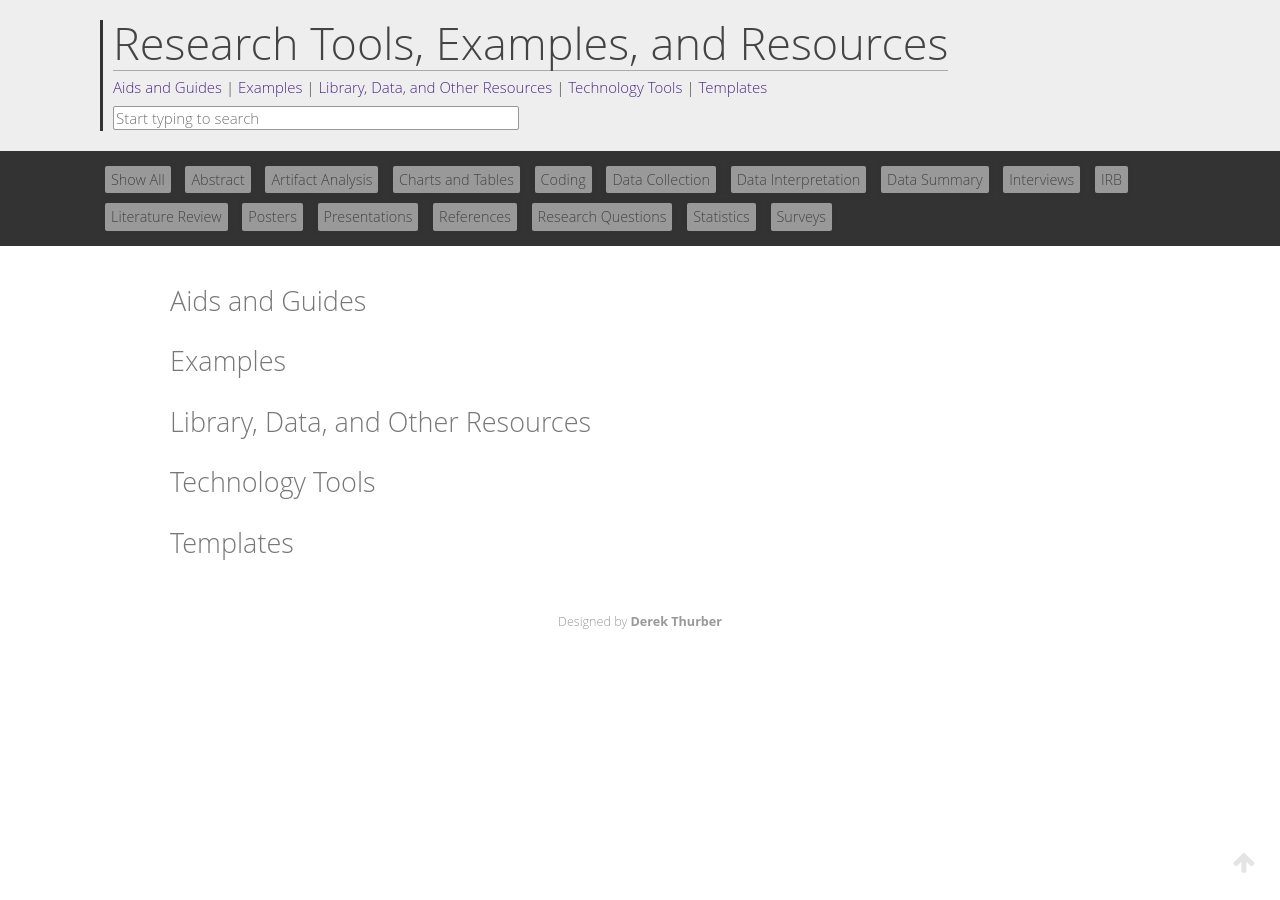
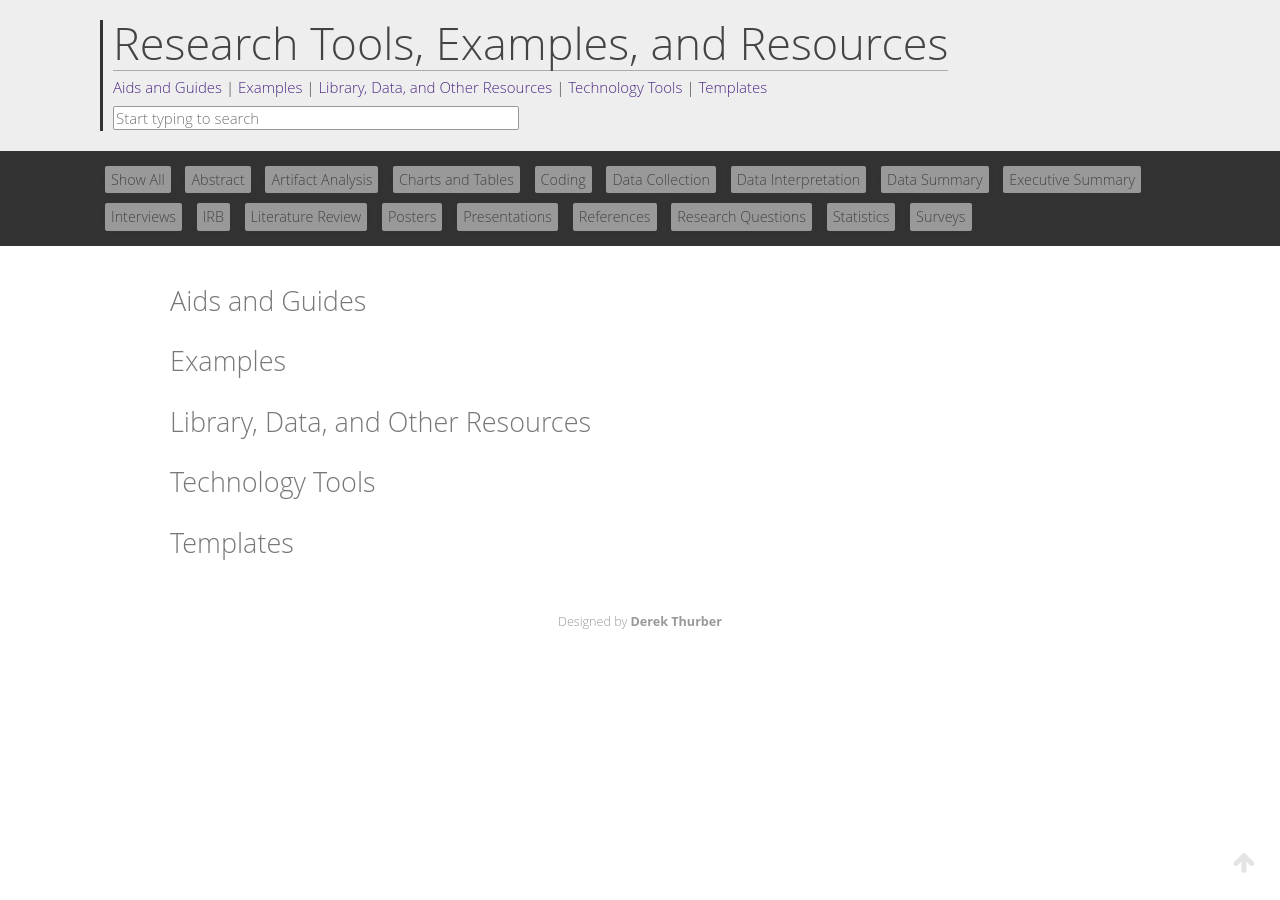
Before and after one commit to dwthurber/mshe-tech-tools, a Jekyll site: the page index.html, which Jekyll copies as it is, in a window 1280 px wide. Built offline with Jekyll 4.4.1, drawn with Linux system fonts in a browser that asks for light colours; nearby versions of some CDN libraries.

Commit message:
added executive summary guide and filter for executive summary

```diff
--- a/css/base.css
+++ b/css/base.css
@@ -292,7 +292,7 @@
 
 .mix h2 {
     margin: 8px 0px 3px 0px;
-    font-size: 0.75em;
+    font-size: 0.7em;
     line-height: 1.1;
     vertical-align: bottom;
 }
--- a/index.html
+++ b/index.html
@@ -47,6 +47,7 @@
                 <div class="filter" data-filter=".data-collection">Data Collection</div>
                 <div class="filter" data-filter=".data-analysis">Data Interpretation</div>
                 <div class="filter" data-filter=".data-summary">Data Summary</div>
+                <div class="filter" data-filter=".executive-summary">Executive Summary</div>
                 <div class="filter" data-filter=".interviews">Interviews</div>
                 <div class="filter" data-filter=".irb">IRB</div>
                 <div class="filter" data-filter=".lit-review">Literature Review</div>
@@ -287,6 +288,26 @@
                     <p>analysis</p>
                     <p>conclusions</p>
                     <p>data interpretation</p>
+                </div>
+            </div>
+            <div class="mix aids executive-summary" data-name="Executive Summary Guide">
+                <img src="./img/sheet.png" alt="document icon">
+                <h2>Executive Summary Guide</h2>
+                <p>Strategies and structure</p>
+                <a href="./assets/MSHE408_Executive-Summary-Guide-LMM.pdf">
+                    <div class="mix-hover hidden">
+                        <p><i class="fa fa-tags"></i> Data Interpretation</p>
+                        <i class="fa fa-download fa-3x action"></i>
+                    </div>
+                </a>
+                <div class="meta hidden">
+                    <p>aids</p>
+                    <p>guides</p>
+                    <p>Executive Summary Guide</p>
+                    <p>408</p>
+                    <p>executive summary</p>
+                    <p>summary</p>
+                    <p>final master's project</p>
                 </div>
             </div>
             <div class="mix aids data-analysis" data-name="Summarizing Literature and Data">
```
Also changed, not shown: 1 other file.
